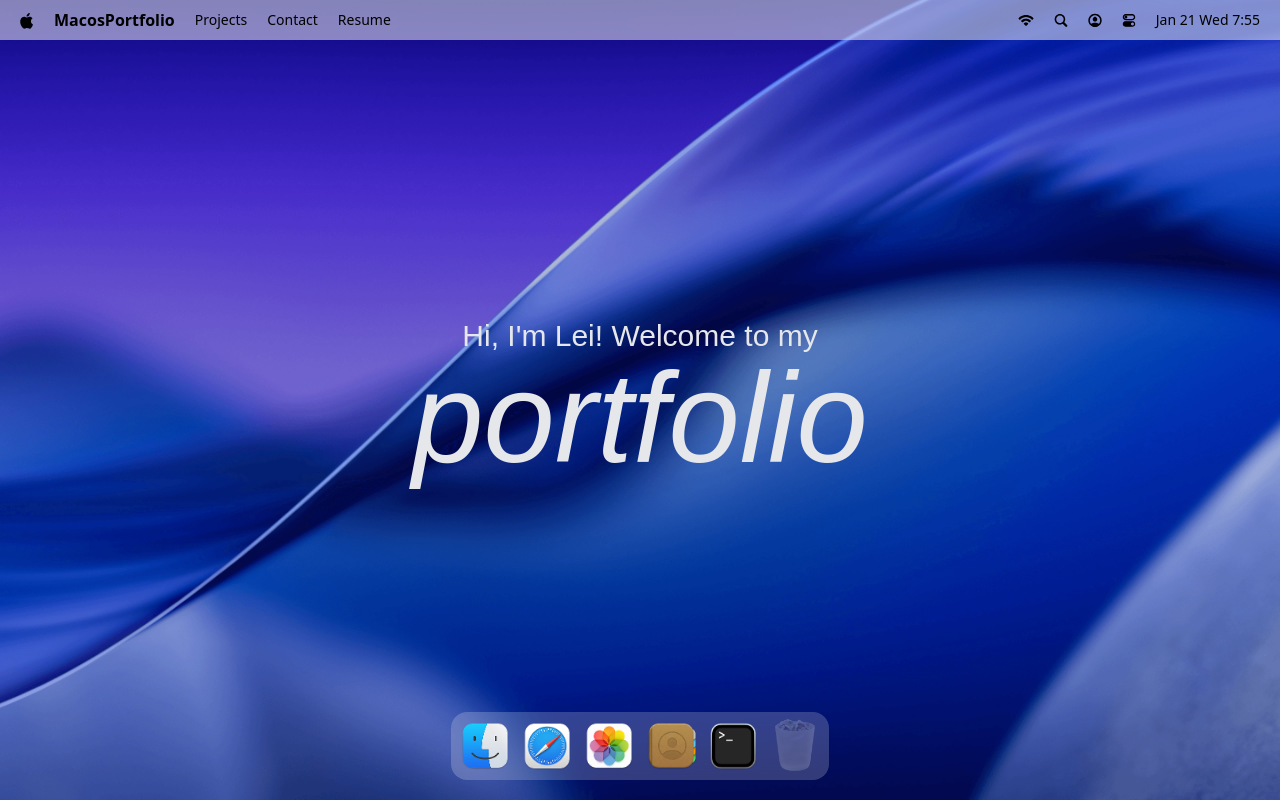
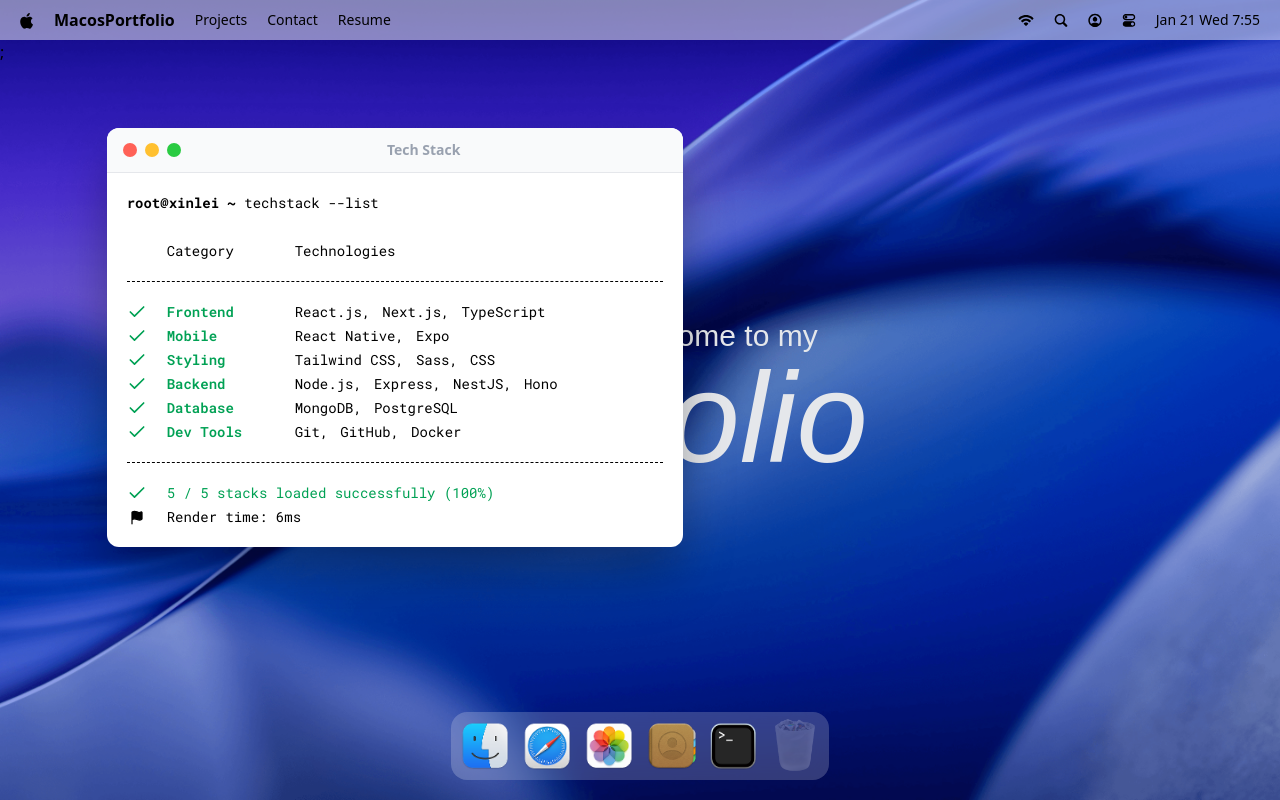
Before and after one commit to xinleibird/Portfolio, a React app: page / in a window 1280 px wide. Both pictures are taken after a click on the button 733 px from the left and 746 px from the top of the page. Built offline with nearby package versions, Linux system fonts and the light colour scheme; the HTML template or start-up script is replaced by a standard one; a web font is replaced by a local one.

Commit message:
feat: add window system with terminal component and tech stack display

```diff
--- a/jsconfig.json
+++ b/jsconfig.json
@@ -42,7 +42,8 @@
       "#assets/*": ["src/assets/*"],
       "#components/*": ["src/components/*"],
       "#constants/*": ["src/constants/*"],
-      "#store/*": ["src/store/*"]
+      "#store/*": ["src/store/*"],
+      "#hoc/*": ["src/hoc/*"]
     }
   },
   "include": ["src/**/*", "resolve.d.ts"],
--- a/src/App.jsx
+++ b/src/App.jsx
@@ -1,4 +1,8 @@
-import { Dock, NavBar, Welcome } from "#components";
+import { Dock, NavBar, Windows, Welcome } from "#components";
+import gsap from "gsap";
+import Draggable from "gsap/Draggable";
+
+gsap.registerPlugin(Draggable);
 
 function App() {
   return (
@@ -6,6 +10,7 @@
       <NavBar />
       <Welcome />
       <Dock />
+      <Windows />
     </main>
   );
 }
--- a/src/components/index.js
+++ b/src/components/index.js
@@ -1,5 +1,6 @@
 import NavBar from "#components/NavBar";
 import Welcome from "#components/Welcome";
 import Dock from "#components/Dock";
+import Windows from "#components/Windows";
 
-export { NavBar, Welcome, Dock };
+export { NavBar, Welcome, Dock, Windows };
--- /dev/null
+++ b/src/components/windows/Terminal.jsx
@@ -0,0 +1,61 @@
+import { techStack } from "#constants";
+import WindowWrapper from "#hoc/WindowWrapper";
+import { Check, Flag } from "lucide-react";
+import WindowControls from "./WindowControls";
+
+const Terminal = () => {
+  return (
+    <>
+      <div id="window-header">
+        <WindowControls target="terminal" />
+        <h2>Tech Stack</h2>
+      </div>
+
+      <div className="techstack">
+        <p>
+          <span className="font-bold">root@xinlei ~ </span>
+          techstack --list
+        </p>
+
+        <div className="label">
+          <p className="w-32">Category</p>
+          <p>Technologies</p>
+        </div>
+
+        <ul className="content">
+          {techStack.map(({ category, items }) => {
+            return (
+              <li key={category} className="flex items-center">
+                <Check className="check" size={20} />
+                <h3>{category}</h3>
+                <ul>
+                  {items.map((item, i) => (
+                    <li key={item}>
+                      {item}
+                      {i < items.length - 1 ? "," : ""}
+                    </li>
+                  ))}
+                </ul>
+              </li>
+            );
+          })}
+        </ul>
+
+        <div className="footnote">
+          <p>
+            <Check size={20} /> 5 / 5 stacks loaded successfully (100%)
+          </p>
+
+          <p className="text-black">
+            <Flag size={15} fill="black" />
+            Render time: 6ms
+          </p>
+        </div>
+      </div>
+    </>
+  );
+};
+
+const WrappedTerminal = WindowWrapper(Terminal, "terminal");
+
+export default WrappedTerminal;
--- /dev/null
+++ b/src/components/windows/WindowControls.jsx
@@ -0,0 +1,19 @@
+import useWindowStore from "#store/window";
+
+const WindowControls = ({ target }) => {
+  const { closeWindow } = useWindowStore();
+  return (
+    <div id="window-controls">
+      <div
+        className="close"
+        onClick={() => {
+          closeWindow(target);
+        }}
+      />
+      <div className="minimize" />
+      <div className="maximize" />
+    </div>
+  );
+};
+
+export default WindowControls;
--- /dev/null
+++ b/src/components/windows/index.jsx
@@ -0,0 +1,10 @@
+import Terminal from "./Terminal";
+const Windows = () => {
+  return (
+    <>
+      <Terminal />;
+    </>
+  );
+};
+
+export default Windows;
--- a/src/constants/index.js
+++ b/src/constants/index.js
@@ -74,6 +74,33 @@
   },
 ];
 
+export const techStack = [
+  {
+    category: "Frontend",
+    items: ["React.js", "Next.js", "TypeScript"],
+  },
+  {
+    category: "Mobile",
+    items: ["React Native", "Expo"],
+  },
+  {
+    category: "Styling",
+    items: ["Tailwind CSS", "Sass", "CSS"],
+  },
+  {
+    category: "Backend",
+    items: ["Node.js", "Express", "NestJS", "Hono"],
+  },
+  {
+    category: "Database",
+    items: ["MongoDB", "PostgreSQL"],
+  },
+  {
+    category: "Dev Tools",
+    items: ["Git", "GitHub", "Docker"],
+  },
+];
+
 export const INITIAL_Z_INDEX = 1000;
 
 export const INITIAL_WINDOWS = {
--- /dev/null
+++ b/src/hoc/WindowWrapper.jsx
@@ -0,0 +1,69 @@
+import useWindowStore from "#store/window";
+import { useGSAP } from "@gsap/react";
+import gsap from "gsap";
+import { Draggable } from "gsap/all";
+import { useLayoutEffect, useRef } from "react";
+
+/**
+ * A Higher Order Component that wraps a component in a window-like element
+ * @param {React.ComponentType} Component - The component to wrap
+ * @param {string} key - The key to identify the window
+ * @returns {React.FC} - The wrapped component
+ */
+const WindowWrapper = (Component, key) => {
+  /**
+   * @param {Object} props - Component props
+   * @returns {import("react").JSX.Element} - Rendered component
+   */
+  const Wrapped = (props) => {
+    const { windows, focusWindow } = useWindowStore();
+    const { zIndex, isOpen } = windows[key];
+    const ref = useRef(null);
+
+    useGSAP(() => {
+      /** @type {HTMLElement} */
+      const element = ref.current;
+      if (!element) return;
+      element.hidden = false;
+      gsap.fromTo(
+        element,
+        { scale: 0.8, opacity: 0, y: 40 },
+        { scale: 1, opacity: 1, y: 0, duration: 0.4, ease: "power3.out" },
+      );
+    }, [isOpen]);
+
+    useGSAP(() => {
+      /** @type {HTMLElement} */
+      const element = ref.current;
+      if (!element) return;
+
+      const [instance] = Draggable.create(element, {
+        onPress: () => {
+          focusWindow(windows[key]);
+        },
+      });
+
+      return instance.kill;
+    }, []);
+
+    useLayoutEffect(() => {
+      /** @type {HTMLElement} */
+      const element = ref.current;
+      if (!element) {
+        return;
+      }
+      element.hidden = isOpen ? false : true;
+    }, [isOpen]);
+
+    return (
+      <section id={key} ref={ref} style={{ zIndex }} className="absolute">
+        <Component {...props} />
+      </section>
+    );
+  };
+
+  Wrapped.displayName = `WindowWrapper(${Component.displayName || Component.name || "Component"})`;
+  return Wrapped;
+};
+
+export default WindowWrapper;
```
Also changed, not shown: src/store/window.js (line endings or trailing spaces).
